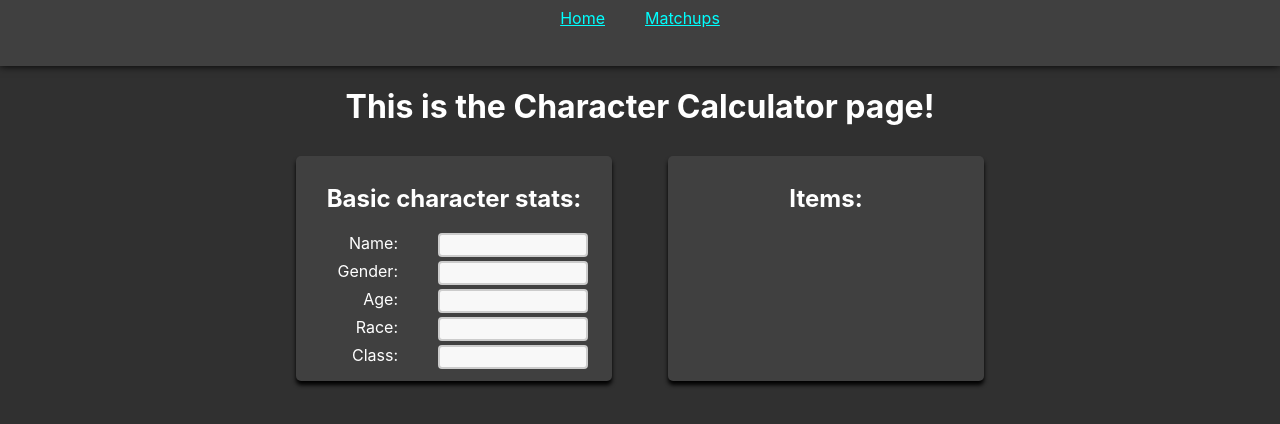
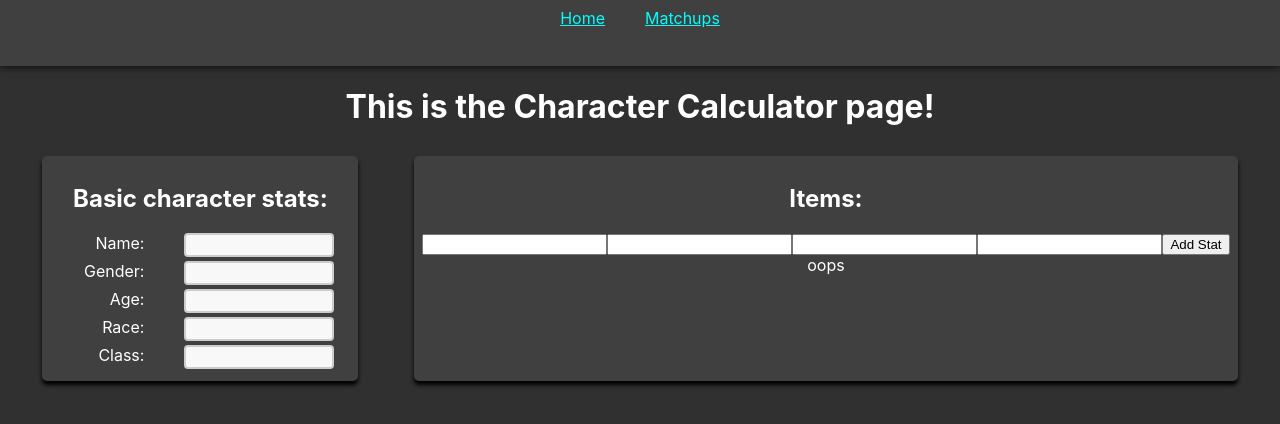
Before and after one commit to Dournbrood/imarel-character-creator, a React (Create React App) app in the folder Front-End/imarel-character-calculator/: page / in a window 1280 px wide. Shown: the top 424 px of the page. Built offline with nearby package versions, Linux system fonts and the light colour scheme; the HTML template or start-up script is replaced by a standard one.

Commit message:
implements user stat insertion

```diff
--- a/Front-End/imarel-character-calculator/src/App.js
+++ b/Front-End/imarel-character-calculator/src/App.js
@@ -17,7 +17,7 @@ const App = () => {
             <NavBar />
             <Routes>
               {/* All the other stuff */}
-              <Route path="/" element={<CharacterCalculator />} />
+              <Route path="/" element={<CharacterCalculator />}/>
               <Route path="/matchup" element={<MatchupCalculator />} />
             </Routes>
           </GlobalContext.Provider>
--- a/Front-End/imarel-character-calculator/src/components/CharacterCalculator.js
+++ b/Front-End/imarel-character-calculator/src/components/CharacterCalculator.js
@@ -2,6 +2,8 @@ import React, { useContext, useState } from "react";
 import axios from 'axios';
 import { GlobalContext } from "../contexts/GlobalContext";
 import StatContainer from "./StatContainer";
+import ItemInput from "./ItemInput";
+import ItemList from "./ItemList";
 const CharacterCalculator = (props) => {
 
     const { globalState, setGlobalState } = React.useContext(GlobalContext);
@@ -35,11 +37,10 @@ const CharacterCalculator = (props) => {
                 </div>
                 <div className="statCard">
                     <h2>Items:</h2>
+                    <ItemInput/>
+                    <ItemList/>
                 </div>
             </div>
-
-
-
         </div>);
 }
 
--- /dev/null
+++ b/Front-End/imarel-character-calculator/src/components/ItemInput.js
@@ -0,0 +1,45 @@
+import React, { useContext, useState } from "react";
+import { GlobalContext } from "../contexts/GlobalContext";
+const ItemInput = (props) => {
+
+    const { globalState, setGlobalState } = React.useContext(GlobalContext);
+    const [itemFormState, setItemFormState] = useState({});
+
+    const handleSubmit = (event) => {
+        event.preventDefault();
+        setGlobalState((previous) => ({
+            ...previous,
+            items: {
+                ...previous.items,
+                [itemFormState.itemName]: {
+                    stats: {
+                        ...(previous && previous.items && previous.items[itemFormState.itemName] && previous.items[itemFormState.itemName].stats),
+                        [itemFormState.statName]: {
+                            base: itemFormState.statBase,
+                            bonus: itemFormState.statBonus
+                        }
+                    }
+                }
+            }
+        }))
+    }
+
+    const handleChange = (event) => {
+        setItemFormState((previous) => ({
+            ...previous,
+            [event.target.name]: event.target.value
+        }))
+    }
+
+    return (
+        <>
+            <input type={"text"} onChange={handleChange} name="itemName" value={itemFormState.itemName} />
+            <input type={"text"} onChange={handleChange} name="statName" value={itemFormState.statName} />
+            <input type={"number"} onChange={handleChange} name="statBase" value={itemFormState.statBase} />
+            <input type={"number"} onChange={handleChange} name="statBonus" value={itemFormState.statBonus} />
+            <input type={"button"} onClick={handleSubmit} value="Add Stat" />
+        </>
+    );
+}
+
+export default ItemInput;
--- /dev/null
+++ b/Front-End/imarel-character-calculator/src/components/ItemList.js
@@ -0,0 +1,17 @@
+import React, { useContext, useState } from "react";
+import { GlobalContext } from "../contexts/GlobalContext";
+import ItemListEntry from "./ItemListEntry";
+const ItemList = (props) => {
+
+    const { globalState, setGlobalState } = React.useContext(GlobalContext);
+
+    return (
+        <div style={{display: "flex", flexFlow: "column nowrap"}}>
+            {((globalState && globalState.items) ? Object.keys(globalState.items).map((key) => (
+                <ItemListEntry itemKey={key}/>
+            )) : "oops")}
+        </div>
+    );
+}
+
+export default ItemList;
--- /dev/null
+++ b/Front-End/imarel-character-calculator/src/components/ItemListEntry.js
@@ -0,0 +1,17 @@
+import React, { useContext, useState } from "react";
+import { GlobalContext } from "../contexts/GlobalContext";
+const ItemListEntry = (props) => {
+
+    const { globalState, setGlobalState } = React.useContext(GlobalContext);
+
+    return (
+        <>
+        {props.itemKey + ": "}
+            {Object.keys(globalState.items[props.itemKey].stats).map((statName) => (
+                <>{globalState.items[props.itemKey].stats[statName].base}% base {statName}, {globalState.items[props.itemKey].stats[statName].bonus}% bonus {statName}; </>
+            ))}
+        </>
+    );
+}
+
+export default ItemListEntry;
```
